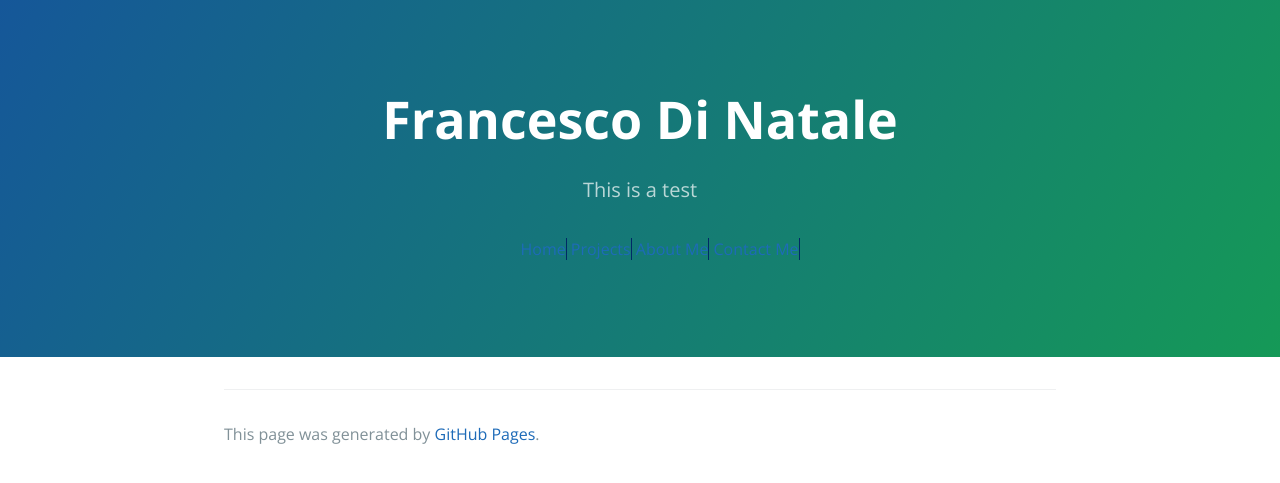
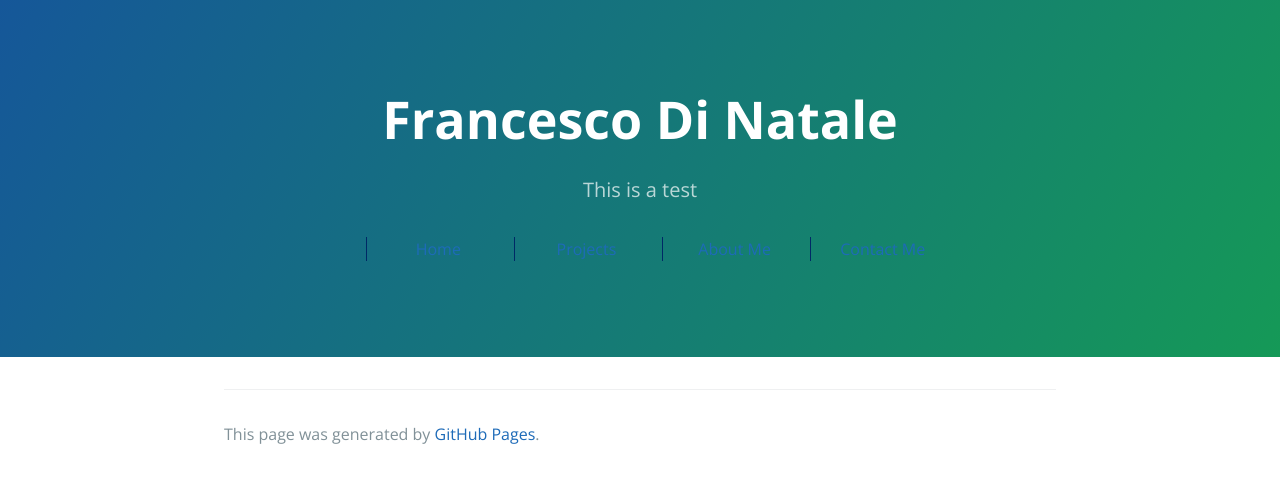
Before and after one commit to FrankD412/frankd412.github.io, a Jekyll site: the page built from index.html, in a window 1280 px wide. Shown: the top 483 px of the page. Built offline with Jekyll 4.4.1, drawn with Linux system fonts in a browser that asks for light colours.

Commit message:
Testing styling for navitems.

```diff
--- a/assets/css/style.scss
+++ b/assets/css/style.scss
@@ -4,6 +4,10 @@
 @import 'jekyll-theme-cayman';
 
 li.navitem {
-    display: inline;
-    border-right: 1px solid #002966
+    display: inline-block;
+    border-left: 1px solid #002966;
+    box-sizing: border-box;
+    min-width: 9em;
+    max-width: 11em;
+    position: relative;
 }
```
